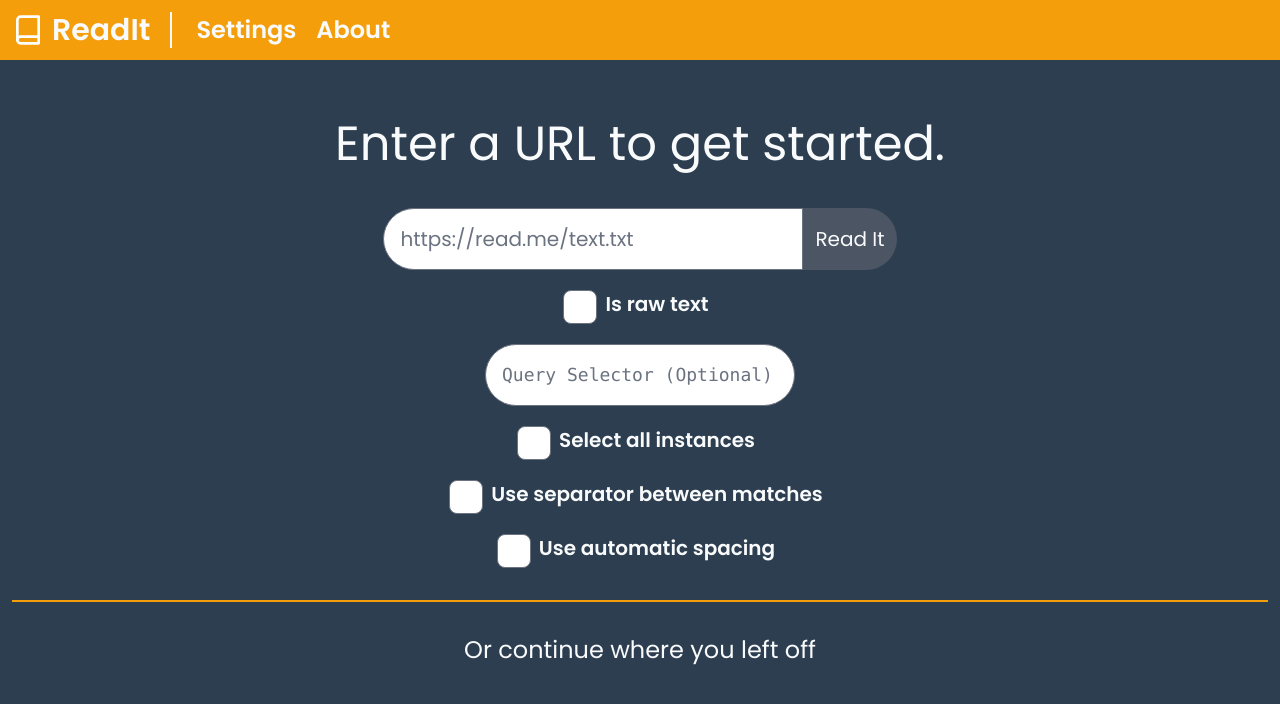
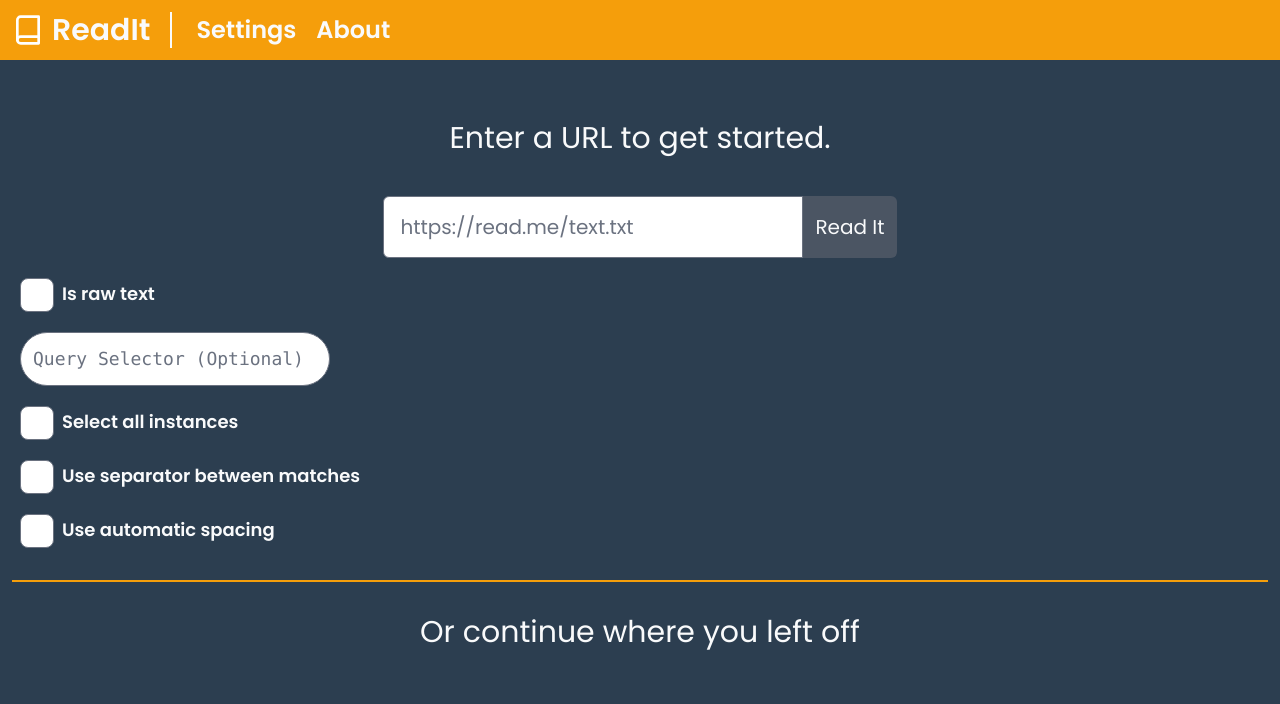
Before and after one commit to TibixDev/ReadIt, a Vue app: page / in a window 1280 px wide. Shown: the top 704 px of the page. Built offline with nearby package versions, Linux system fonts and the light colour scheme.

Commit message:
CORS fixes & small visual changes

```diff
--- a/src/components/History.vue
+++ b/src/components/History.vue
@@ -2,7 +2,7 @@
     <div class="grid grid-cols-1 md:grid-cols-2 lg:grid-cols-3 xl:grid-cols-4">
         <div
             v-for="entry, HistoryIndex of History.sort((a, b) => b.date - a.date)" :key="HistoryIndex"
-            class="flex flex-col m-2 text-xl bg-primary rounded-xl text-center"
+            class="flex flex-col m-2 text-lg bg-primary rounded-xl text-center"
         >
             <div>
                 <div class="flex flex-row w-full justify-between items-center window-bar px-2 rounded-t-xl">
--- a/src/views/Home.vue
+++ b/src/views/Home.vue
@@ -1,36 +1,36 @@
 <template>
-    <h1 class="text-5xl py-10">Enter a URL to get started.</h1>
+    <h1 class="text-3xl py-10">Enter a URL to get started.</h1>
     <div class="flex flex-row justify-center px-3 pb-5">
-        <input :value="ReadLink" @input="UpdateReadLink" class="w-full sm:w-auto text-gray-500 text-xl p-4 rounded-l-full" placeholder="https://read.me/text.txt" type="text" name="textlink" id="textlink">
+        <input :value="ReadLink" @input="UpdateReadLink" class="w-full sm:w-auto text-gray-500 text-xl p-4 rounded-l-md" placeholder="https://read.me/text.txt" type="text" name="textlink" id="textlink">
         <button
             :disabled="!IsValidLink"
-            class="rounded-r-full text-xl px-3"
+            class="rounded-r-md text-xl px-3"
             :class="!IsValidLink ? 'bg-gray-600 cursor-not-allowed' : 'bg-primary'"
             @click="this.$router.push('/reader/')"
         >
         Read It
         </button>
     </div>
-    <div class="flex flex-col gap-5 justify-center items-center px-2">
+    <div class="flex flex-col gap-5 justify-center text-left px-2 text-lg">
         <div>
             <input class="p-4 rounded-lg color-primary" type="checkbox" id="isRaw" :checked="IsRaw" @click="$store.commit('ChangeRaw')">
-            <label for="isRaw" class="text-xl font-semibold px-2">Is raw text</label>
+            <label for="isRaw" class="font-semibold px-2">Is raw text</label>
         </div>
-        <input @input="UpdateQuerySelector" v-if="!IsRaw" class="text-lg font-mono p-4 rounded-full w-full sm:w-1/4 color-primary" type="text" name="qs" id="qs" :value="QuerySelector" placeholder="Query Selector (Optional)">
+        <input @input="UpdateQuerySelector" v-if="!IsRaw" class="text-lg font-mono p-3 rounded-full w-full sm:w-1/4 color-primary" type="text" name="qs" id="qs" :value="QuerySelector" placeholder="Query Selector (Optional)">
         <div v-if="!IsRaw">
             <input class="p-4 rounded-lg color-primary" type="checkbox" id="selectMultiple" :checked="SelectMultiple" @click="$store.commit('UpdateSelectMultiple')">
-            <label for="selectMultiple" class="text-xl font-semibold px-2">Select all instances</label>
+            <label for="selectMultiple" class="font-semibold px-2">Select all instances</label>
         </div>
         <div v-if="!IsRaw">
             <input class="p-4 rounded-lg color-primary" type="checkbox" id="useSeparator" :checked="QuerySelectorSeparator" @click="$store.commit('UpdateQuerySelectorSeparator')">
-            <label for="useSeparator" class="text-xl font-semibold px-2">Use separator between matches</label>
+            <label for="useSeparator" class="font-semibold px-2">Use separator between matches</label>
         </div>
         <div v-if="!IsRaw">
             <input class="p-4 rounded-lg color-primary" type="checkbox" id="useAutomaticSpacing" :checked="AutomaticSpacing" @click="$store.commit('UpdateAutomaticSpacing')">
-            <label for="useAutomaticSpacing" class="text-xl font-semibold px-2">Use automatic spacing</label>
+            <label for="useAutomaticSpacing" class="font-semibold px-2">Use automatic spacing</label>
         </div>
     </div>
-    <p class="text-2xl my-8 pt-8 border-t-2 border-primary ">Or continue where you left off</p>
+    <p class="text-3xl my-8 pt-8 border-t-2 border-primary ">Or continue where you left off</p>
     <History/>
 </template>
 
--- a/src/views/Reader.vue
+++ b/src/views/Reader.vue
@@ -53,7 +53,7 @@
         ...mapMutations(["NewHistoryEntry", "UpdateHistoryEntry", "SetPropsFromHistory", "UnsetHistoryID"]),
         Process() {
             if (this.ReadLink) {
-                axios.get("https://cors.bridged.cc/" + this.ReadLink)
+                axios.get("https://api.allorigins.win/raw?url=" + this.ReadLink)
                 .then((response) => {
                     // Handle success
                     this.TextData = sanitizeHtml(response.data, {
@@ -81,7 +81,7 @@
                     setTimeout(() => {
                         if (!this.IsRaw) {
                             // Match title tag with regex magic
-                            this.TextTitle = this.TextData.match(/<title>(.*?)<\/title>/i)[1];
+                            this.TextTitle = this.TextData?.match(/<title>(.*?)<\/title>/i)[1] || "Untitled Article";
                             if (!this.HistoryHasTitle) {
                                 this.UpdateHistoryEntry({id: this.LocalHistoryID, prop: "title", value: this.TextTitle});
                             }
```
